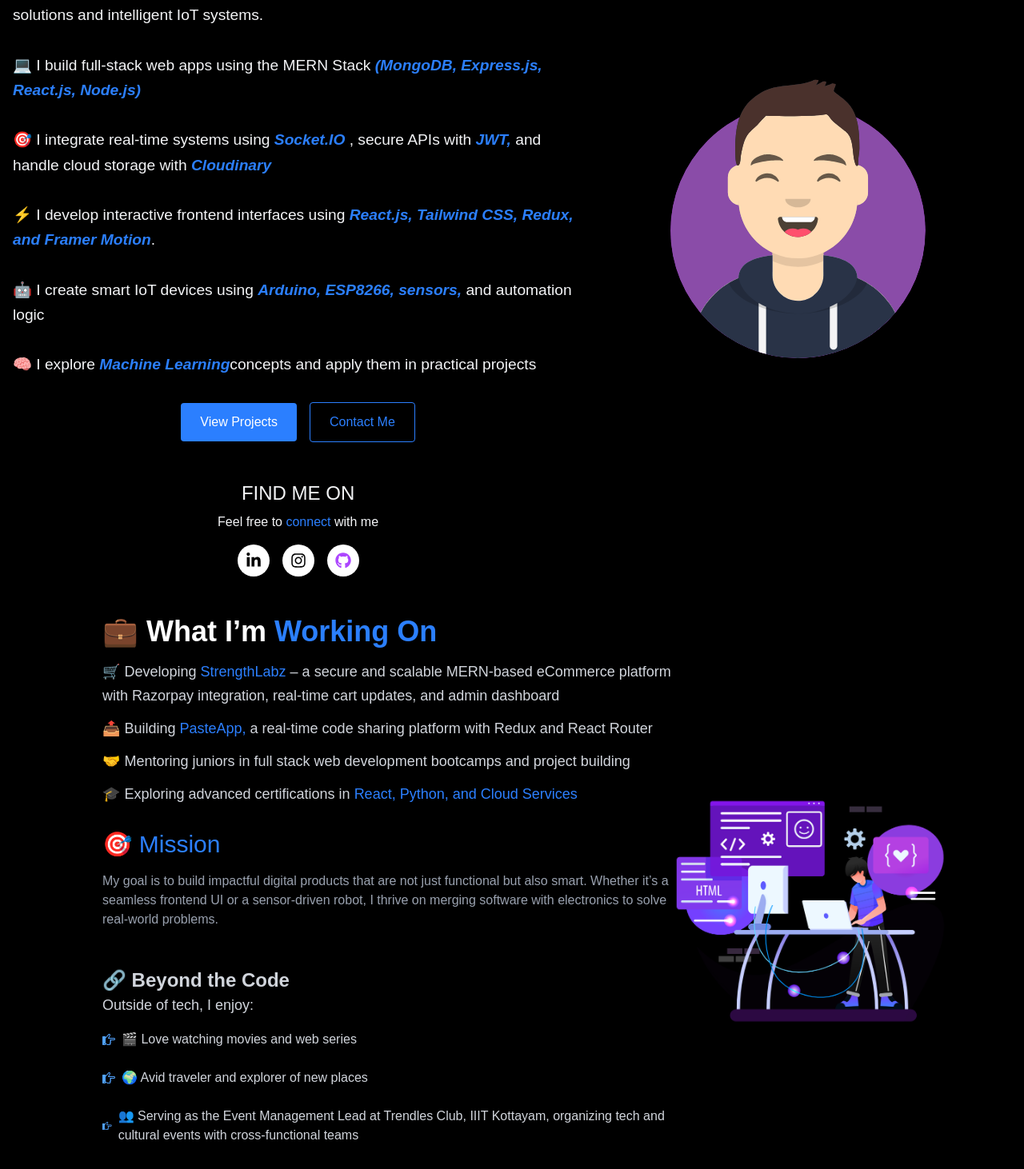
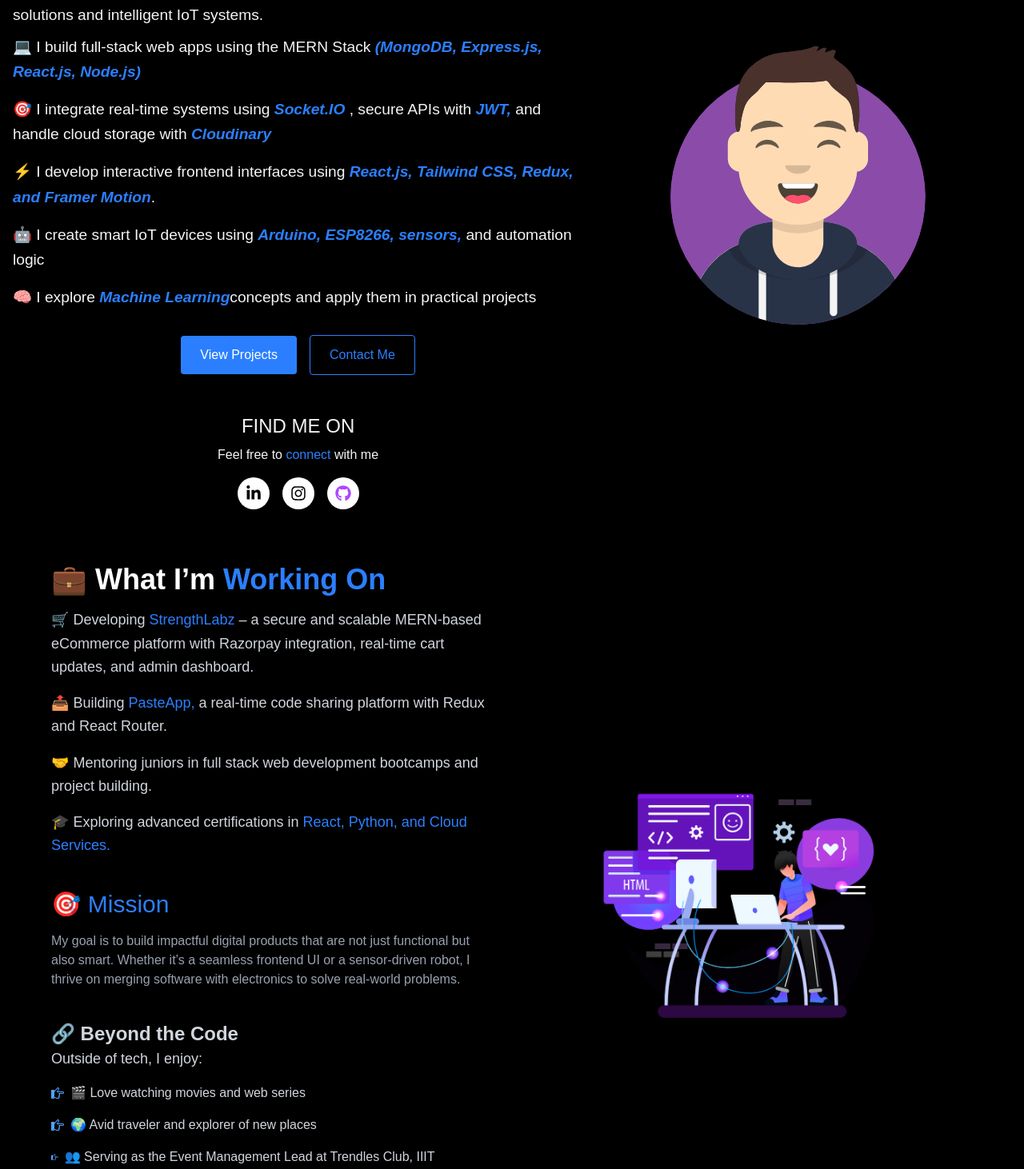
Before and after one commit to aryankardam/personal-portfolio-main, a React (Vite) app: page / in a window 1280 px wide. Shown: the part 1107-2569 px from the top of the page at 80% size. Built offline with nearby package versions, Linux system fonts and the light colour scheme.

Commit message:
Add new project objects and image imports

```diff
--- a/src/components/About.jsx
+++ b/src/components/About.jsx
@@ -6,73 +6,67 @@
 const About = () => {
   return (
     <motion.section
-      className="min-h-screen flex items-center justify-center px-4 text-white"
+      className="min-h-screen flex items-center justify-center px-4 py-12 text-white"
       initial={{ opacity: 0, y: 30 }}
       animate={{ opacity: 1, y: 0 }}
       transition={{ duration: 0.6 }}
     >
-      <div className="max-w-5xl w-full grid grid-cols-1 md:grid-cols-[3fr_1fr] gap-10 items-center">
+      <div className="max-w-6xl w-full grid grid-cols-1 md:grid-cols-2 gap-12 items-center">
+        {/* Left Text Content */}
         <div>
           <h2 className="text-4xl font-bold mb-4">
             💼 What I’m <span className="text-blue-500">Working On</span>
           </h2>
-          <p className="text-lg leading-relaxed text-gray-300">
-            <ul className="flex flex-col flex-wrap gap-3 mt-2">
+
+          <ul className="text-lg leading-relaxed text-gray-300 space-y-4 mt-4">
             <li>
-                🛒 Developing{" "}
+              🛒 Developing
               <span className="text-blue-500"> StrengthLabz </span> – a secure
-                and scalable MERN-based eCommerce platform with Razorpay
-                integration, real-time cart updates, and admin dashboard
+              and scalable MERN-based eCommerce platform with Razorpay integration,
+              real-time cart updates, and admin dashboard.
             </li>
             <li>
-                📤 Building{" "}
-                <span className="text-blue-500"> PasteApp, </span> a real-time
-                code sharing platform with Redux and React Router
+              📤 Building
+              <span className="text-blue-500"> PasteApp, </span> a real-time code
+              sharing platform with Redux and React Router.
             </li>
             <li>
-                🤝 Mentoring juniors in full stack web development bootcamps and
-                project building
+              🤝 Mentoring juniors in full stack web development bootcamps and project building.
             </li>
             <li>
-                🎓 Exploring advanced certifications in{" "}
-                <span className="text-blue-500">React, Python, and Cloud Services</span>
+              🎓 Exploring advanced certifications in
+              <span className="text-blue-500"> React, Python, and Cloud Services.</span>
             </li>
           </ul>
 
-            <br />
-            <h2 className="text-3xl">
+          <h2 className="text-3xl mt-10">
             🎯 <span className="text-blue-500">Mission</span>
           </h2>
-          </p>
           <p className="mt-4 text-gray-400">
             My goal is to build impactful digital products that are not just
             functional but also smart. Whether it’s a seamless frontend UI or a
-            sensor-driven robot, I thrive on merging software with electronics
-            to solve real-world problems.
+            sensor-driven robot, I thrive on merging software with electronics to
+            solve real-world problems.
           </p>
-          <br />
-          <br />
-          <p className="text-lg leading-relaxed text-gray-300">
-            <span className="text-2xl">
-              <b>🔗 Beyond the Code</b>
-            </span>
-            <br />
+
+          <p className="text-lg leading-relaxed text-gray-300 mt-10">
+            <span className="text-2xl font-semibold">🔗 Beyond the Code</span><br />
             Outside of tech, I enjoy:
           </p>
-          <ul className="flex flex-col flex-wrap gap-6 text-gray-300 mt-4">
-            <li className="flex items-center gap-2">
-              <ImPointRight className="text-blue-400" />
+
+          <ul className="flex flex-col gap-4 text-gray-300 mt-4">
+            <li className="flex items-start gap-2">
+              <ImPointRight className="text-blue-400 mt-1" />
               🎬 Love watching movies and web series
             </li>
-            <li className="flex items-center gap-2">
-              <ImPointRight className="text-blue-400" />
+            <li className="flex items-start gap-2">
+              <ImPointRight className="text-blue-400 mt-1" />
               🌍 Avid traveler and explorer of new places
             </li>
-            <li className="flex items-center gap-2">
-              <ImPointRight className="text-blue-400" />
-              👥 Serving as the Event Management Lead at Trendles Club, IIIT
-              Kottayam, organizing tech and cultural events with cross-functional
-              teams
+            <li className="flex items-start gap-2">
+              <ImPointRight className="text-blue-400 mt-1" />
+              👥 Serving as the Event Management Lead at Trendles Club, IIIT Kottayam,
+              organizing tech and cultural events with cross-functional teams
             </li>
           </ul>
 
@@ -88,12 +82,14 @@
           </div>
         </div>
 
+        {/* Right Image */}
+        <div className="w-full flex justify-center">
           <img
             src={laptopImg}
             alt="About"
-          className="rounded-2xl shadow-xl w-full max-w-full md:scale-180"
-          style={{ maxHeight: "500px", objectFit: "contain" }}
+            className="rounded-2xl shadow-xl max-w-sm md:max-w-md w-full object-contain"
           />
+        </div>
       </div>
     </motion.section>
   );
--- a/src/components/Home/Home2.jsx
+++ b/src/components/Home/Home2.jsx
@@ -18,22 +18,30 @@
         <p className="mt-8 text-[1.2em] leading-relaxed">
           I’m a final-year B.Tech student majoring in Electronics and Communication Engineering at IIIT Kottayam, with a strong passion for developing end-to-end web solutions and intelligent IoT systems.
           <br />
-          <br />💻 I build full-stack web apps using the MERN Stack {' '}
+          <ul className="flex flex-col flex-wrap gap-4 mt-2">
+            <li>
+              💻 I build full-stack web apps using the MERN Stack {' '}
           <span className="text-blue-500 italic font-bold">(MongoDB, Express.js, React.js, Node.js)</span>
-          <br />
-          <br />🎯 I integrate real-time systems using{' '}
+            </li>
+            <li>
+              🎯 I integrate real-time systems using{' '}
           <span className="text-blue-500 italic font-bold">Socket.IO</span>{' '}
           , secure APIs with{' '}
           <span className="text-blue-500 italic font-bold">JWT, </span>and handle cloud storage with{' '}
           <span className="text-blue-500 italic font-bold"> Cloudinary</span>
-          <br />
-          <br />⚡ I develop interactive frontend interfaces using{' '}
+            </li>
+            <li>
+              ⚡ I develop interactive frontend interfaces using{' '}
           <span className="text-blue-500 italic font-bold">React.js, Tailwind CSS, Redux, and Framer Motion</span>.
-          <br />
-          <br />🤖 I create smart IoT devices using {' '}<span className="text-blue-500 italic font-bold">Arduino, ESP8266, sensors, </span> and automation logic
-          <br />
-          <br />🧠 I explore{' '}
+            </li>
+            <li>
+              🤖 I create smart IoT devices using {' '}<span className="text-blue-500 italic font-bold">Arduino, ESP8266, sensors, </span> and automation logic
+            </li>
+            <li>
+              🧠 I explore{' '}
           <span className="text-blue-500 italic font-bold">Machine Learning</span>concepts and apply them in practical projects
+            </li>
+          </ul>
         </p>
 
         {/* Buttons */}
```
Lines whose indentation alone changed are shown as unchanged.
